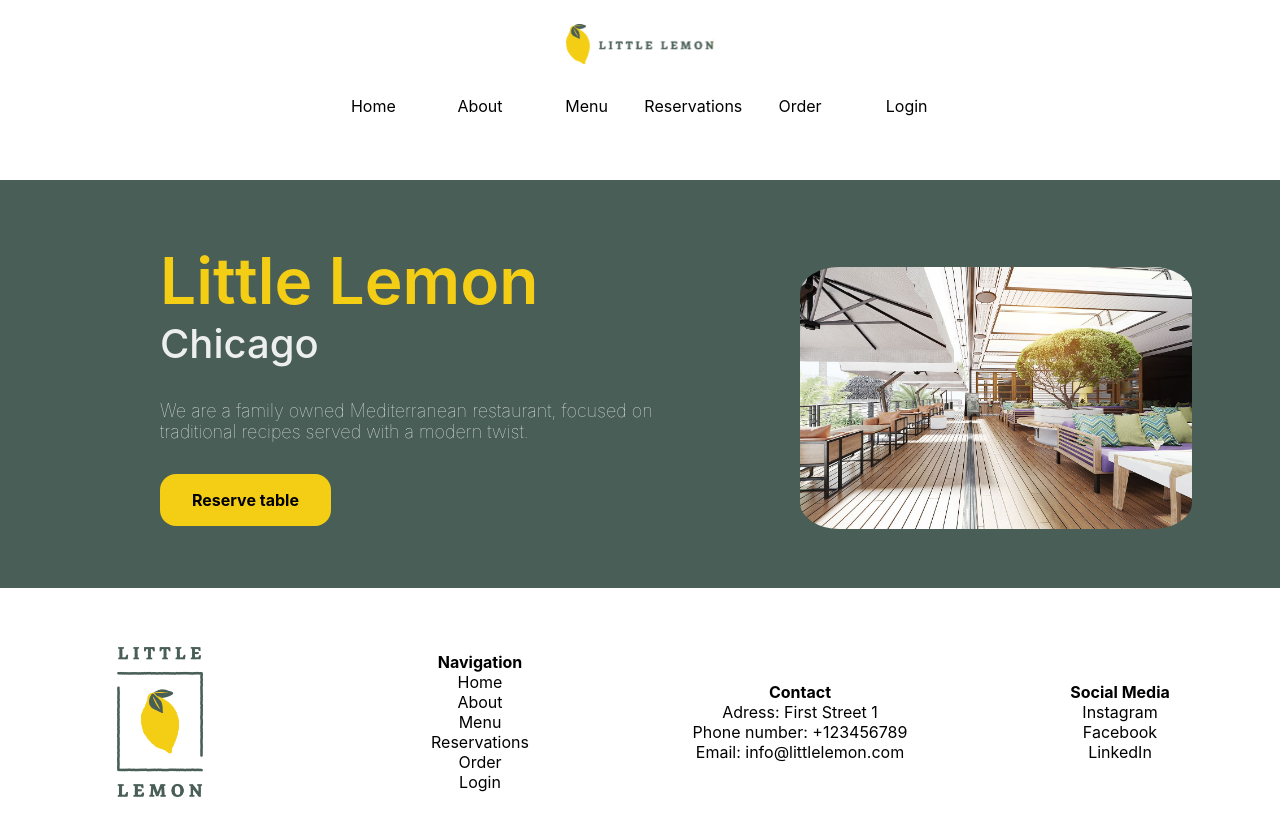
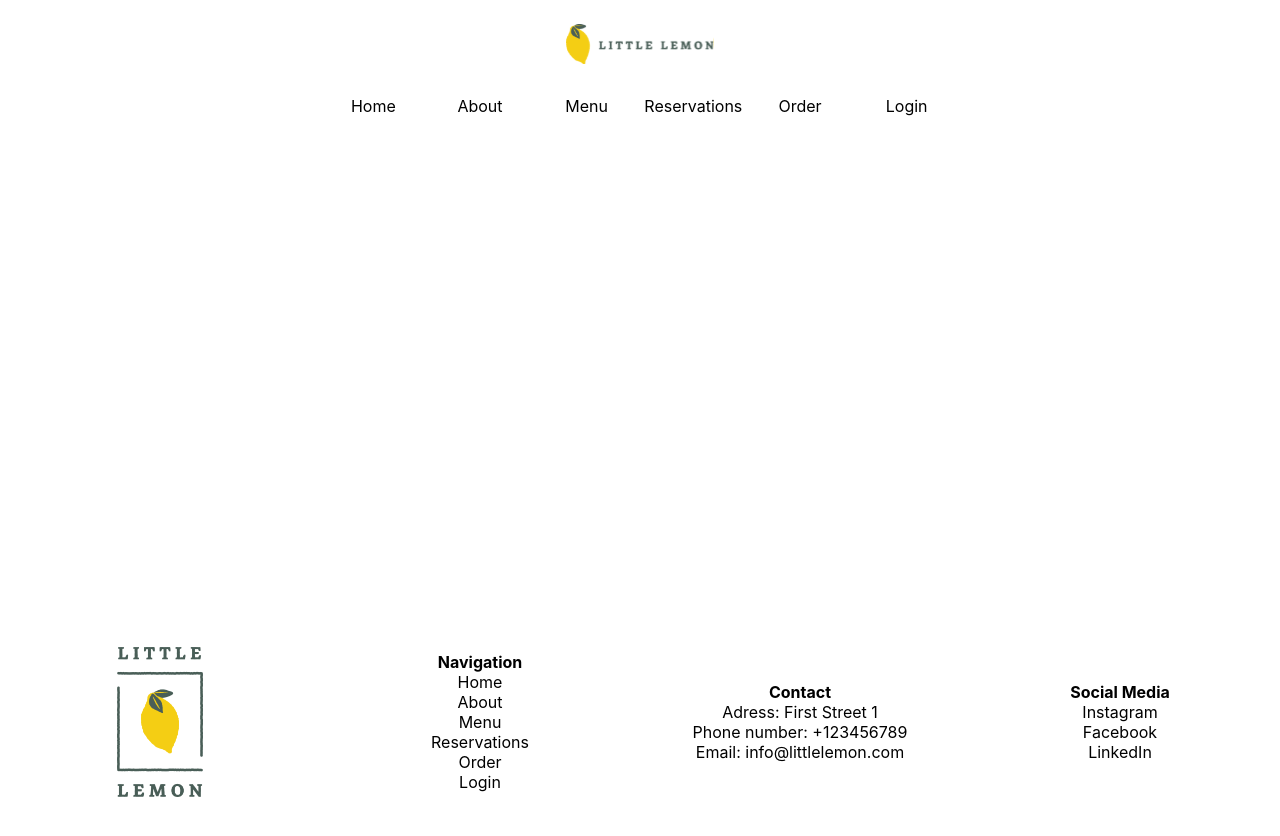
Before and after one commit to Yoschi95/little-lemon, a React (Create React App) app: page / in a window 1280 px wide. Shown: the top 836 px of the page. Built offline with nearby package versions, Linux system fonts and the light colour scheme.

Commit message:
Adjust routes

```diff
--- a/package.json
+++ b/package.json
@@ -2,7 +2,7 @@
   "name": "little-lemon",
   "version": "0.1.0",
   "private": true,
-  "homepage": "https://yoschi95.github.io/",
+  "homepage": "https://yoschi95.github.io/little-lemon/home",
   "dependencies": {
     "@babel/plugin-proposal-private-property-in-object": "^7.21.11",
     "@testing-library/jest-dom": "^5.17.0",
--- a/src/components/layout/Main.js
+++ b/src/components/layout/Main.js
@@ -135,7 +135,7 @@ function Main() {
 
     return (
         <Routes>
-            <Route path="/" element={<Home />} />
+            <Route path="/little-lemon/home" element={<Home />} />
             <Route path="/About" element={<About />} />
             <Route path="/Menu" element={<Menu />} />
             <Route path="/Reservations" element={<Reservations availableTimesObj={availableTimesObj} dispatchDate={dispatchDate} submitForm={submitForm} />} />
--- a/src/components/layout/Nav.js
+++ b/src/components/layout/Nav.js
@@ -5,7 +5,7 @@ import './Nav.css';
 function Nav() {
     return (
         <nav className="navbar">
-            <div className='home'> <Link to="/">Home</Link> </div>
+            <div className='home'> <Link to="/little-lemon/home">Home</Link> </div>
             <div className='about'> <Link to="/About">About</Link> </div>
             <div className='menu'> <Link to="/Menu">Menu</Link> </div>
             <div className='reservations'> <Link to="/Reservations">Reservations</Link> </div>
```
